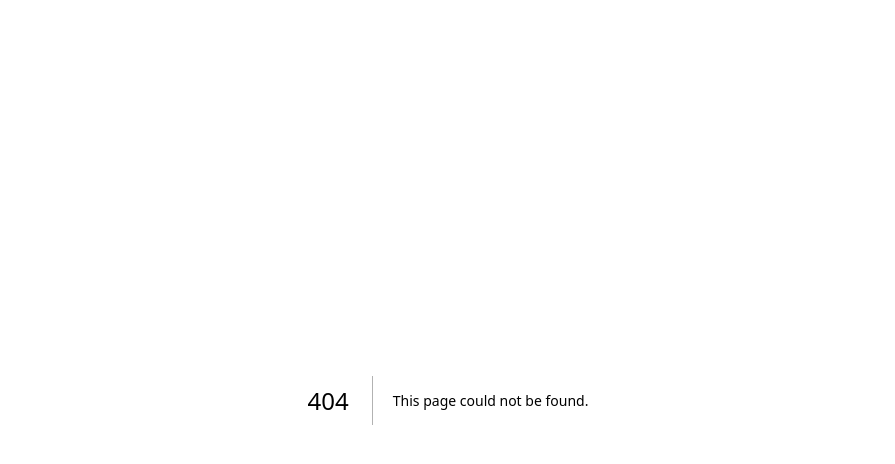
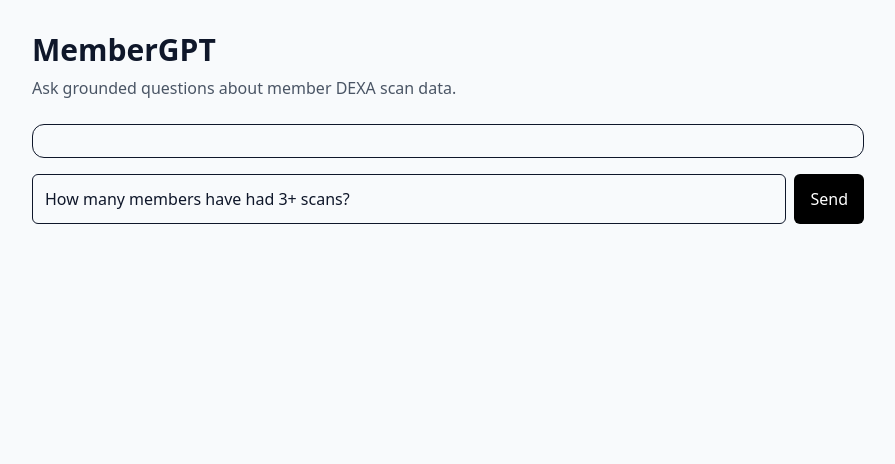
Before and after one commit to maxanderson1339/kalos-medical-report-analyzer, a Next.js app in the folder apps/dashboard/: page /chat in a window 1280 px wide. Before the commit this address had no page. Shown: the top 464 px of the page, without its empty margins (192-1087 px from the left). Built offline with nearby package versions, Linux system fonts and the light colour scheme.

Commit message:
Add membergpt-web as isolated /chat route with its own layout

```diff
--- /dev/null
+++ b/apps/dashboard/app/chat/layout.tsx
@@ -0,0 +1,11 @@
+export default function ChatLayout({
+  children,
+}: {
+  children: React.ReactNode;
+}) {
+  return (
+    <html lang="en">
+      <body>{children}</body>
+    </html>
+  );
+}
--- /dev/null
+++ b/apps/dashboard/app/chat/page.tsx
@@ -0,0 +1,52 @@
+"use client";
+
+import { useState } from "react";
+
+type Message = { role: "user" | "assistant"; content: string };
+
+export default function ChatPage() {
+  const [messages, setMessages] = useState<Message[]>([]);
+  const [question, setQuestion] = useState("How many members have had 3+ scans?");
+  const [loading, setLoading] = useState(false);
+
+  async function ask() {
+    if (!question.trim()) return;
+    const next = [...messages, { role: "user", content: question } as Message];
+    setMessages(next);
+    setLoading(true);
+
+    const res = await fetch(`${process.env.NEXT_PUBLIC_MEMBERGPT_API_URL}/chat`, {
+      method: "POST",
+      headers: { "Content-Type": "application/json" },
+      body: JSON.stringify({ question }),
+    });
+    const data = await res.json();
+    setMessages([...next, { role: "assistant", content: data.answer || "No answer returned." }]);
+    setQuestion("");
+    setLoading(false);
+  }
+
+  return (
+    <main className="mx-auto max-w-4xl p-8">
+      <h1 className="text-3xl font-semibold">MemberGPT</h1>
+      <p className="mt-2 text-gray-600">Ask grounded questions about member DEXA scan data.</p>
+      <div className="mt-6 space-y-3 rounded-xl border p-4">
+        {messages.map((m, i) => (
+          <div key={i} className={`rounded-lg p-3 ${m.role === "user" ? "bg-gray-100" : "bg-blue-50"}`}>
+            <strong>{m.role === "user" ? "Coach" : "MemberGPT"}:</strong> {m.content}
+          </div>
+        ))}
+        {loading ? <p>Thinking...</p> : null}
+      </div>
+      <div className="mt-4 flex gap-2">
+        <input
+          className="flex-1 rounded-md border p-3"
+          value={question}
+          onChange={(e) => setQuestion(e.target.value)}
+          onKeyDown={(e) => { if (e.key === "Enter") ask(); }}
+        />
+        <button onClick={ask} className="rounded-md bg-black px-4 py-2 text-white">Send</button>
+      </div>
+    </main>
+  );
+}
```
